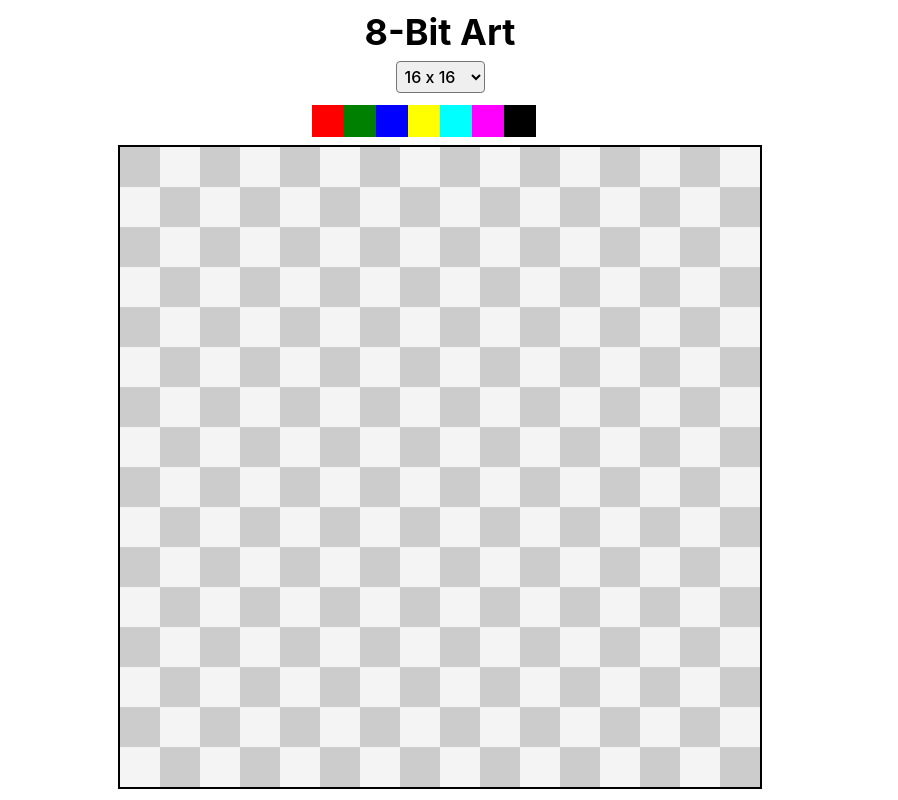
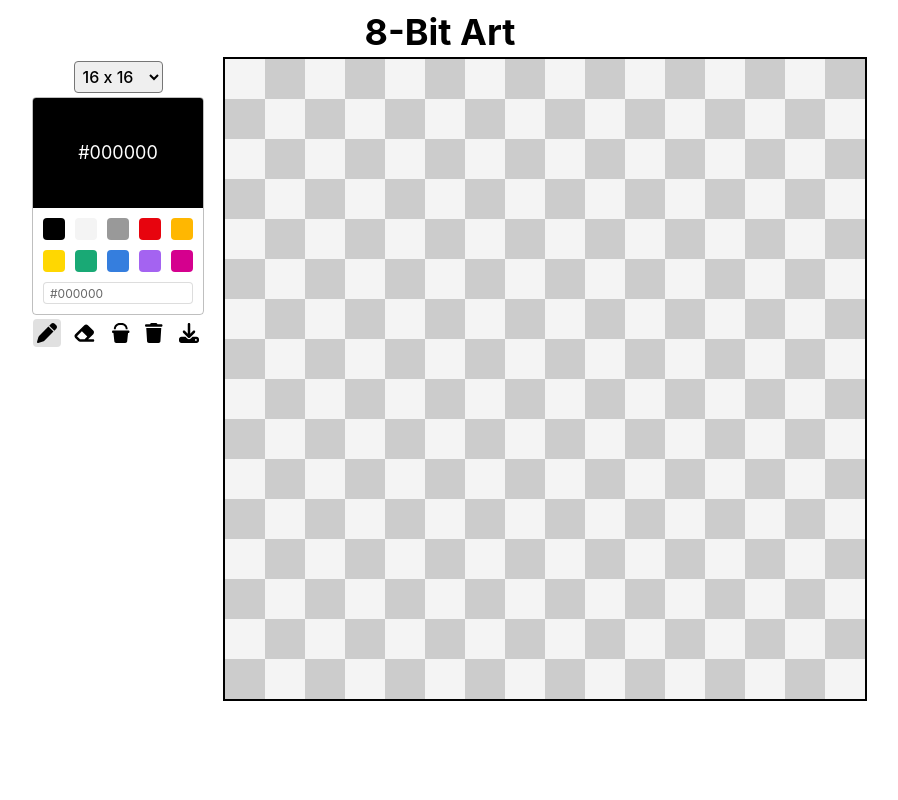
Before and after one commit to adamjanicki2/8bitart, a React (Create React App) app: page / in a window 1280 px wide. Shown: the whole page, without its empty margins (200-1098 px from the left). Built offline with nearby package versions, Linux system fonts and the light colour scheme.

Commit message:
add file download

```diff
--- a/src/components/ColorPicker.tsx
+++ b/src/components/ColorPicker.tsx
@@ -1,35 +1,50 @@
+import { BlockPicker } from "react-color";
+
 type Props = {
   color: string;
   onColorChange: (color: string) => void;
 };
 
 const COLORS = [
-  "red",
-  "green",
-  "blue",
-  "yellow",
-  "cyan",
-  "magenta",
-  "black",
-  "white",
+  "#000000",
+  "#F4F4F4",
+  // gray
+  "#999999",
+  // red
+  "#E7040E",
+  // gold
+  "#FFB701",
+  // yellow
+  "#FFD701",
+  // green
+  "#19A975",
+  // blue
+  "#357EDE",
+  // purple
+  "#A463F1",
+  // pink
+  "#D5008E",
 ] as const;
 
 const ColorPicker = ({ color, onColorChange }: Props) => {
   return (
-    <div className="flex items-center flex-wrap mv2 mb3">
-      {COLORS.map((c) => (
-        <div
-          className="pointer"
-          key={c}
-          style={{
-            width: 32,
-            height: 32,
-            backgroundColor: c,
-            border: color === c ? "3px solid black" : "none",
-          }}
-          onClick={() => onColorChange(c)}
-        />
-      ))}
+    <div style={{ borderRadius: "4px", border: "1px solid rgba(0,0,0,0.25)" }}>
+      <BlockPicker
+        triangle="hide"
+        color={color}
+        onChange={(c) => onColorChange(c.hex)}
+        colors={[...COLORS]}
+        styles={{
+          default: {
+            card: {
+              boxShadow: "none",
+            },
+            head: {
+              borderRadius: "3px 3px 0 0",
+            },
+          },
+        }}
+      />
     </div>
   );
 };
--- a/src/components/Controller.tsx
+++ b/src/components/Controller.tsx
@@ -1,14 +1,23 @@
+import {
+  faBucket,
+  faDownload,
+  faEraser,
+  faPen,
+  faTrash,
+} from "@fortawesome/free-solid-svg-icons";
 import { useState, useEffect } from "react";
 import ColorPicker from "src/components/ColorPicker";
 import Grid from "src/components/Grid";
+import IconButton from "src/components/IconButton";
 import SizeSelector from "src/components/SizeSelector";
 import type { GridSize, Pixel } from "src/types";
-import { getScreenSize, initPixels } from "src/util";
+import { downloadImage, fillGrid, getScreenSize, initPixels } from "src/util";
 
-const DEFAULT_COLOR = "black";
+const DEFAULT_COLOR = "#000000";
 const DEFAULT_GRID_SIZE = 16;
 
 const Controller = () => {
+  const [mode, setMode] = useState<"draw" | "fill" | "erase">("draw");
   const [draw, setDraw] = useState(false);
   const [color, setColor] = useState(DEFAULT_COLOR);
   const [gridSize, setGridSize] = useState<GridSize>(DEFAULT_GRID_SIZE);
@@ -20,15 +29,11 @@ const Controller = () => {
     const handleMouseDown = () => setDraw(true);
     const handleMouseUp = () => setDraw(false);
     const handleResize = () => setScreenSize(getScreenSize());
-    window.addEventListener("touchstart", handleMouseDown);
     window.addEventListener("mousedown", handleMouseDown);
-    window.addEventListener("touchend", handleMouseUp);
     window.addEventListener("mouseup", handleMouseUp);
     window.addEventListener("resize", handleResize);
     return () => {
-      window.removeEventListener("touchstart", handleMouseDown);
       window.removeEventListener("mousedown", handleMouseDown);
-      window.removeEventListener("touchend", handleMouseUp);
       window.removeEventListener("mouseup", handleMouseUp);
       window.removeEventListener("resize", handleResize);
     };
@@ -37,6 +42,9 @@ const Controller = () => {
   return (
     <div className="flex flex-column items-center pa2">
       <h1 className="f2 mv1">8-Bit Art</h1>
+      <div className="flex flex-wrap justify-center">
+        <div className="flex flex-column mh3 items-center">
+          <div className="flex items-center">
             <SizeSelector
               gridSize={gridSize}
               setGridSize={(gridSize) => {
@@ -44,19 +52,64 @@ const Controller = () => {
                 setGrid(initPixels(gridSize));
               }}
             />
-      <ColorPicker color={color} onColorChange={setColor} />
+          </div>
+          <ColorPicker
+            color={color}
+            onColorChange={(color) => {
+              setColor(color);
+              mode === "erase" && setMode("draw");
+            }}
+          />
+          <div className="flex items-center">
+            <IconButton
+              icon={faPen}
+              onClick={() => setMode("draw")}
+              label="Draw"
+              selected={mode === "draw"}
+            />
+            <IconButton
+              icon={faEraser}
+              onClick={() => setMode("erase")}
+              label="Erase"
+              selected={mode === "erase"}
+            />
+            <IconButton
+              icon={faBucket}
+              onClick={() => setMode("fill")}
+              label="Fill"
+              selected={mode === "fill"}
+            />
+            <IconButton
+              icon={faTrash}
+              onClick={() => setGrid(initPixels(gridSize))}
+              label="Clear"
+            />
+            <IconButton
+              icon={faDownload}
+              onClick={() => downloadImage(grid)}
+              label="Download"
+            />
+          </div>
+        </div>
         <Grid
           grid={grid}
           pixelSize={Math.floor(
             (Math.min(screenSize.width, screenSize.height) * 0.8) / gridSize
           )}
           onColorChange={(row, col, force) => {
-          if (draw || force) {
-            grid[row][col].color = color;
+            if (mode !== "fill" && (draw || force)) {
+              grid[row][col].color = mode === "draw" ? color : null;
               setGrid([...grid]);
             }
           }}
+          onBucketFill={() => {
+            if (mode === "fill") {
+              setGrid(fillGrid(grid, color));
+              setMode("draw");
+            }
+          }}
         />
+      </div>
     </div>
   );
 };
--- a/src/components/Grid.tsx
+++ b/src/components/Grid.tsx
@@ -5,16 +5,19 @@ type Props = {
   grid: GridType;
   pixelSize: number | string;
   onColorChange: (row: number, col: number, force?: boolean) => void;
+  onBucketFill: () => void;
 };
 
-const Grid = ({ grid, onColorChange, pixelSize }: Props) => {
+const Grid = ({ grid, onColorChange, pixelSize, onBucketFill }: Props) => {
   return (
-    <div className="flex flex-column grid-border">
+    <div className="flex flex-column grid-border" onClick={onBucketFill}>
       {grid.map((row, i) => (
         <div className="flex" key={i}>
           {row.map((pixel, j) => (
             <Pixel
               key={j}
+              row={i}
+              col={j}
               pixel={pixel}
               onColorChange={(force?: boolean) => onColorChange(i, j, force)}
               size={pixelSize}
--- /dev/null
+++ b/src/components/IconButton.tsx
@@ -0,0 +1,51 @@
+import type { IconDefinition } from "@fortawesome/fontawesome-svg-core";
+import { FontAwesomeIcon } from "@fortawesome/react-fontawesome";
+import { Tooltip } from "react-tooltip";
+
+type Props = {
+  icon: IconDefinition;
+  onClick: () => void;
+  label: string;
+  className?: string;
+  style?: React.CSSProperties;
+  selected?: boolean;
+};
+
+const IconButton = ({
+  icon,
+  onClick,
+  label,
+  className,
+  style,
+  selected,
+}: Props) => {
+  return (
+    <>
+      <button
+        data-tooltip-id={label}
+        data-tooltip-content={label}
+        onClick={onClick}
+        aria-label={label}
+        style={{
+          border: "none",
+          cursor: "pointer",
+          background: "none",
+          backgroundColor: selected ? "#e0e0e0" : "transparent",
+          borderRadius: "4px",
+          padding: "0.25rem",
+        }}
+        className="ma1 dim-button"
+      >
+        <FontAwesomeIcon
+          icon={icon}
+          className={className}
+          size="lg"
+          style={style}
+        />
+      </button>
+      <Tooltip id={label} />
+    </>
+  );
+};
+
+export default IconButton;
--- a/src/components/Pixel.tsx
+++ b/src/components/Pixel.tsx
@@ -4,17 +4,24 @@ type Props = {
   pixel: PixelType;
   size: number | string;
   onColorChange: (force?: boolean) => void;
+  row: number;
+  col: number;
 };
 
-const Pixel = ({ pixel, onColorChange, size }: Props) => (
+const EMPTY_COLOR_MAP = {
+  0: "#F4F4F4",
+  1: "#ccc",
+} as const;
+
+const Pixel = ({ pixel, onColorChange, size, row, col }: Props) => (
   <div
     onMouseEnter={() => onColorChange()}
-    onTouchMove={() => onColorChange()}
-    onClick={() => onColorChange(true)}
+    onMouseDown={() => onColorChange(true)}
     style={{
       width: size,
       height: size,
-      backgroundColor: pixel.color,
+      backgroundColor:
+        pixel.color || EMPTY_COLOR_MAP[(row + col) % 2 === 0 ? 0 : 1],
     }}
   />
 );
--- a/src/style.css
+++ b/src/style.css
@@ -23,3 +23,7 @@ body {
 .bordering {
   border: 1px solid green;
 }
+
+.dim-button:hover {
+  opacity: 0.7;
+}
--- a/src/types.d.ts
+++ b/src/types.d.ts
@@ -1,5 +1,5 @@
 type Pixel = {
-  color: string;
+  color: string | null;
 };
 
 type Grid = Pixel[][];
--- a/src/util.tsx
+++ b/src/util.tsx
@@ -1,23 +1,52 @@
-import type { GridSize, Pixel } from "src/types";
+import type { GridSize, Grid } from "src/types";
 
-const EMPTY_COLOR_MAP = {
-  0: "#F4F4F4",
-  1: "#ccc",
-} as const;
-
-export const initPixels = (gridSize: GridSize) => {
-  const pixels: Pixel[][] = [];
+export const initPixels = (gridSize: GridSize): Grid => {
+  const pixels: Grid = [];
   for (let i = 0; i < gridSize; i++) {
     pixels[i] = [];
     for (let j = 0; j < gridSize; j++) {
-      const sameParity = (i + j) % 2 === 0;
-      pixels[i][j] = { color: EMPTY_COLOR_MAP[sameParity ? 1 : 0] };
+      pixels[i][j] = { color: null };
     }
   }
   return pixels;
 };
 
+export const fillGrid = (grid: Grid, color: string): Grid =>
+  grid.map((row) =>
+    row.map((pixel) => ({ ...pixel, color: pixel.color ?? color }))
+  );
+
 export const getScreenSize = () => ({
   width: window.innerWidth,
   height: window.innerHeight,
 });
+const hexToRgba = (hex: string) => {
+  const bigint = parseInt(hex.slice(1), 16);
+  if (isNaN(bigint)) return [0, 0, 0, 255];
+  const r = (bigint >> 16) & 255;
+  const g = (bigint >> 8) & 255;
+  const b = bigint & 255;
+  return [r, g, b, 255];
+};
+
+export const downloadImage = (grid: Grid) => {
+  const size = grid.length;
+  const canvas = document.createElement("canvas");
+  canvas.width = size;
+  canvas.height = size;
+  const ctx = canvas.getContext("2d");
+  if (!ctx) return;
+  const imageData = ctx.createImageData(size, size);
+  for (let i = 0; i < size; i++) {
+    for (let j = 0; j < size; j++) {
+      const color = grid[i][j].color;
+      const rgba = color ? hexToRgba(color) : [0, 0, 0, 0];
+      imageData.data.set(rgba, (i * size + j) * 4);
+    }
+  }
+  ctx.putImageData(imageData, 0, 0);
+  const link = document.createElement("a");
+  link.href = canvas.toDataURL("image/png");
+  link.download = "8bitart.png";
+  link.click();
+};
```
Also changed, not shown: package.json (+10 -9 lines), 1 other file (tests, documents, lock files or other folders). Lines whose indentation alone changed are shown as unchanged.
